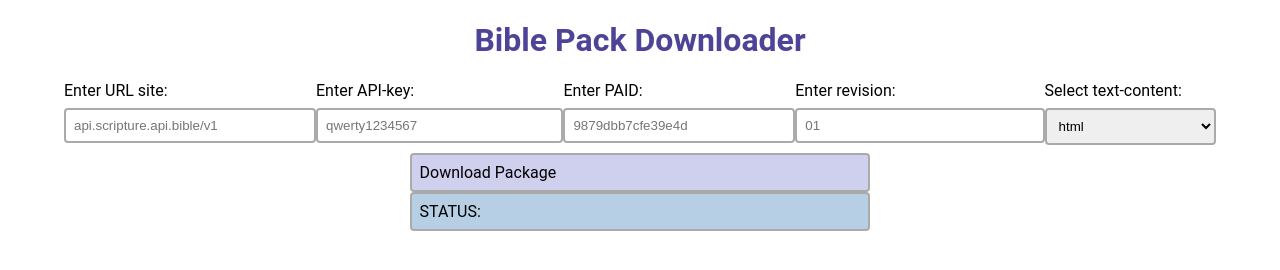
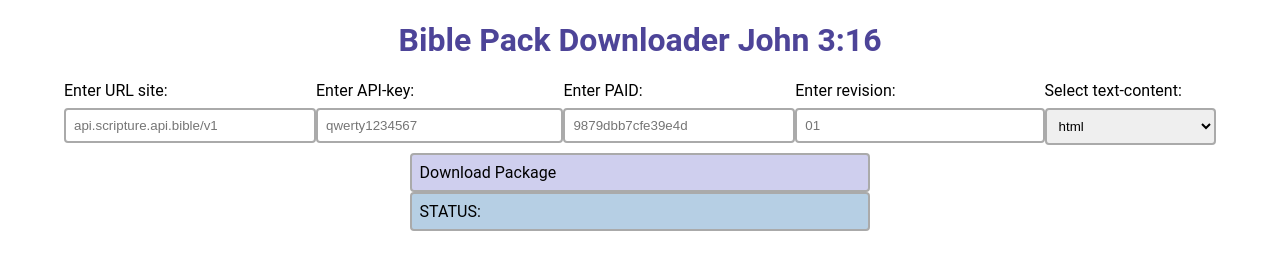
Before and after one commit to texttree/JsBiblePack3_16, a website built with webpack: page src/index.html in a window 1280 px wide. Built offline with nearby package versions, Linux system fonts and the light colour scheme.

Commit message:
fix: edit name h1

```diff
--- a/src/index.html
+++ b/src/index.html
@@ -10,7 +10,7 @@
 
 <body>
   <div class="main">
-    <h1>Bible Pack Downloader</h1>
+    <h1>Bible Pack Downloader John 3:16</h1>
   </div>
 
   <div class="input-data">
```
